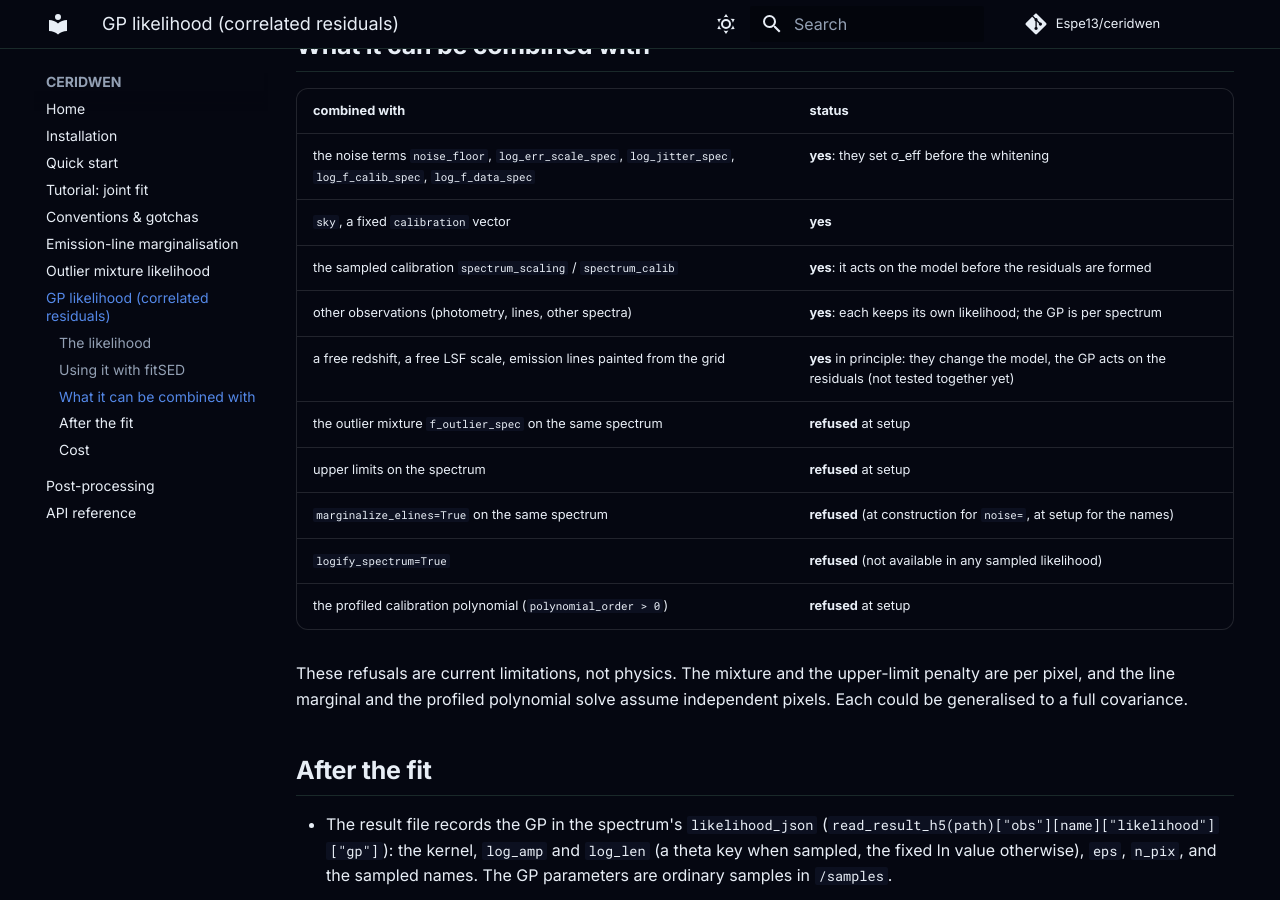
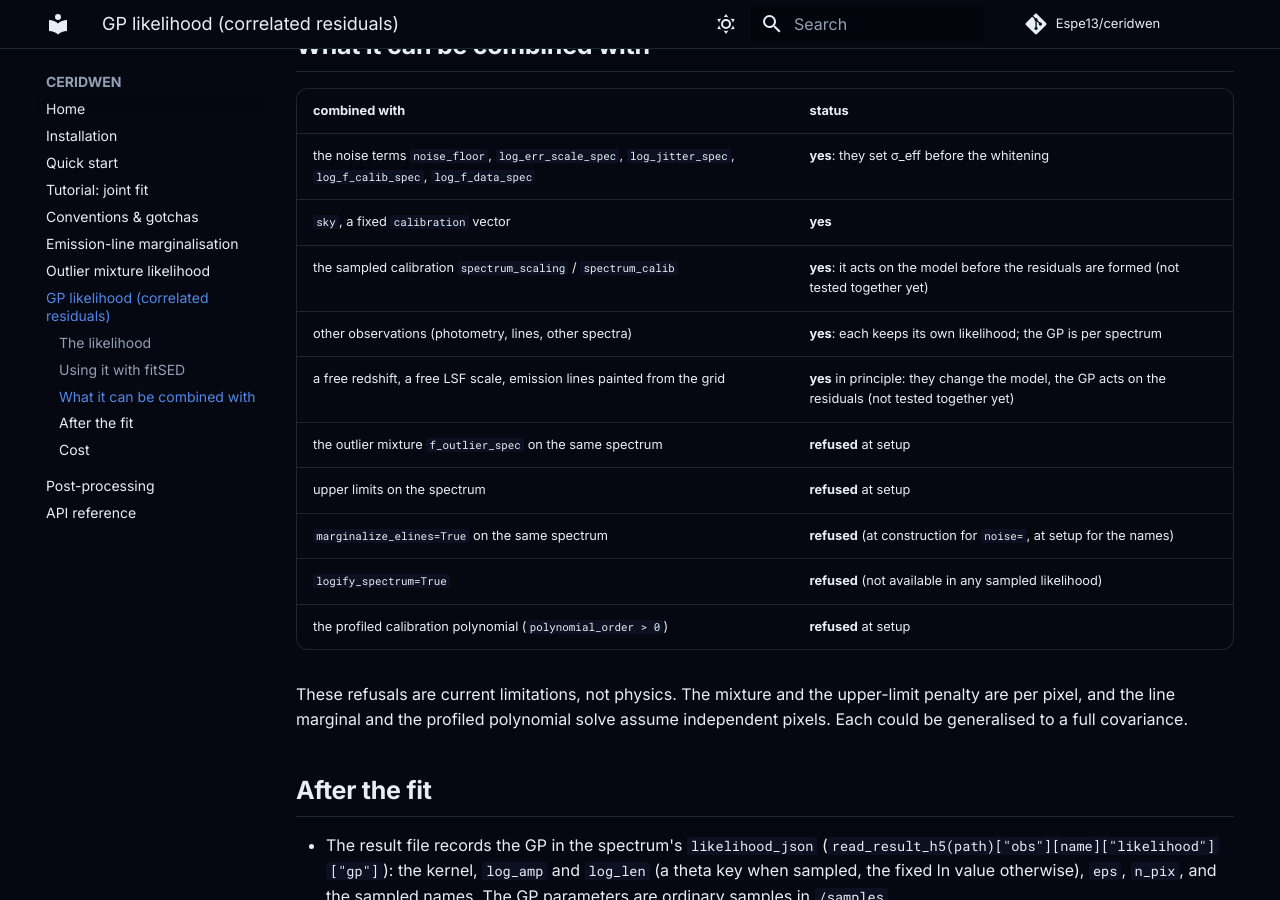
Before and after one commit to Espe13/ceridwen, an MkDocs documentation site: the page built from docs/gp_likelihood.md, in a window 1280 px wide and 900 px high, scrolled down 2340 px. Built offline with MkDocs 1.6.1 and Material for MkDocs 9.7.7, drawn with Linux system fonts in a browser that asks for light colours; comment, search, counter and statistics services are not loaded.

Commit message:
docs: GP + sampled calibration not yet tested together
Co-Authored-By: Claude Opus 5.5 (1M context) <noreply@anthropic.com>

```diff
--- a/docs/gp_likelihood.md
+++ b/docs/gp_likelihood.md
@@ -108,7 +108,7 @@ hyperparameters and compares the result with the diagonal fit.
 |---|---|
 | the noise terms `noise_floor`, `log_err_scale_spec`, `log_jitter_spec`, `log_f_calib_spec`, `log_f_data_spec` | **yes**: they set σ_eff before the whitening |
 | `sky`, a fixed `calibration` vector | **yes** |
-| the sampled calibration `spectrum_scaling` / `spectrum_calib` | **yes**: it acts on the model before the residuals are formed |
+| the sampled calibration `spectrum_scaling` / `spectrum_calib` | **yes**: it acts on the model before the residuals are formed (not tested together yet) |
 | other observations (photometry, lines, other spectra) | **yes**: each keeps its own likelihood; the GP is per spectrum |
 | a free redshift, a free LSF scale, emission lines painted from the grid | **yes** in principle: they change the model, the GP acts on the residuals (not tested together yet) |
 | the outlier mixture `f_outlier_spec` on the same spectrum | **refused** at setup |
```
